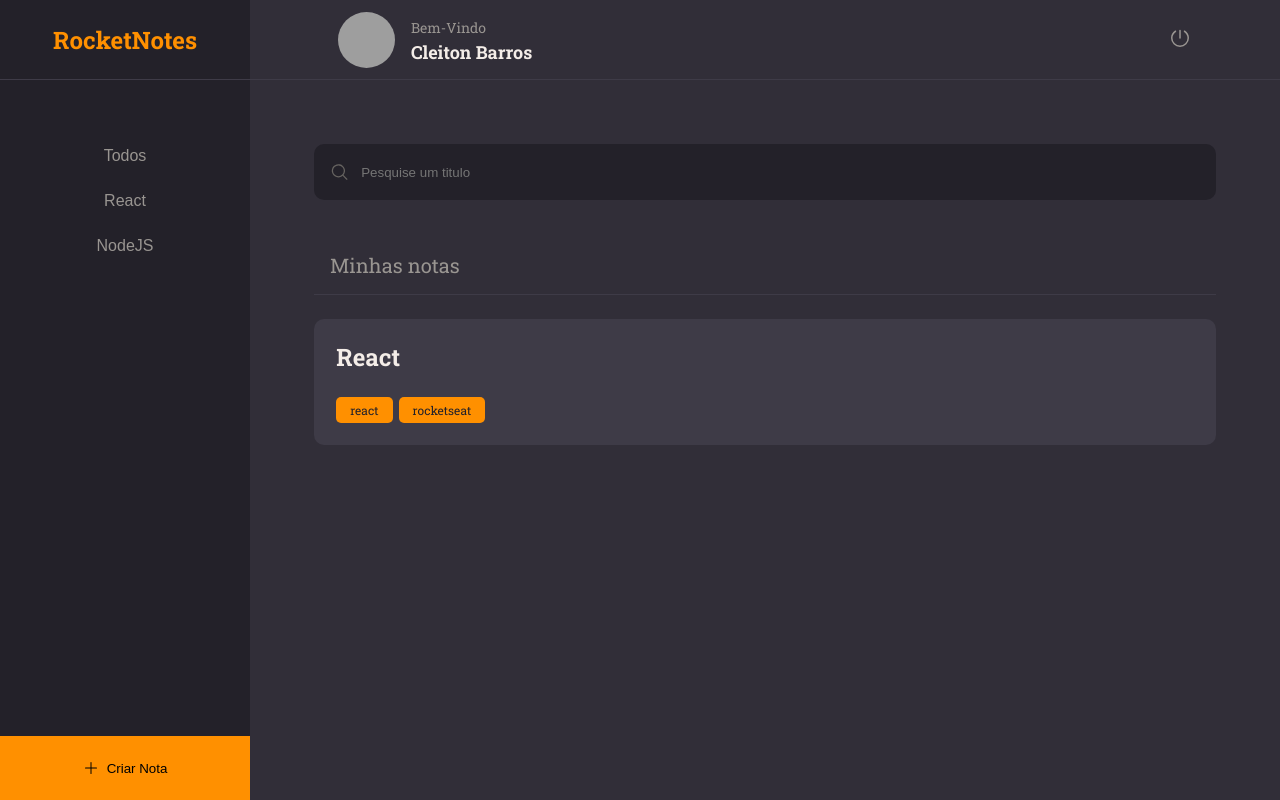
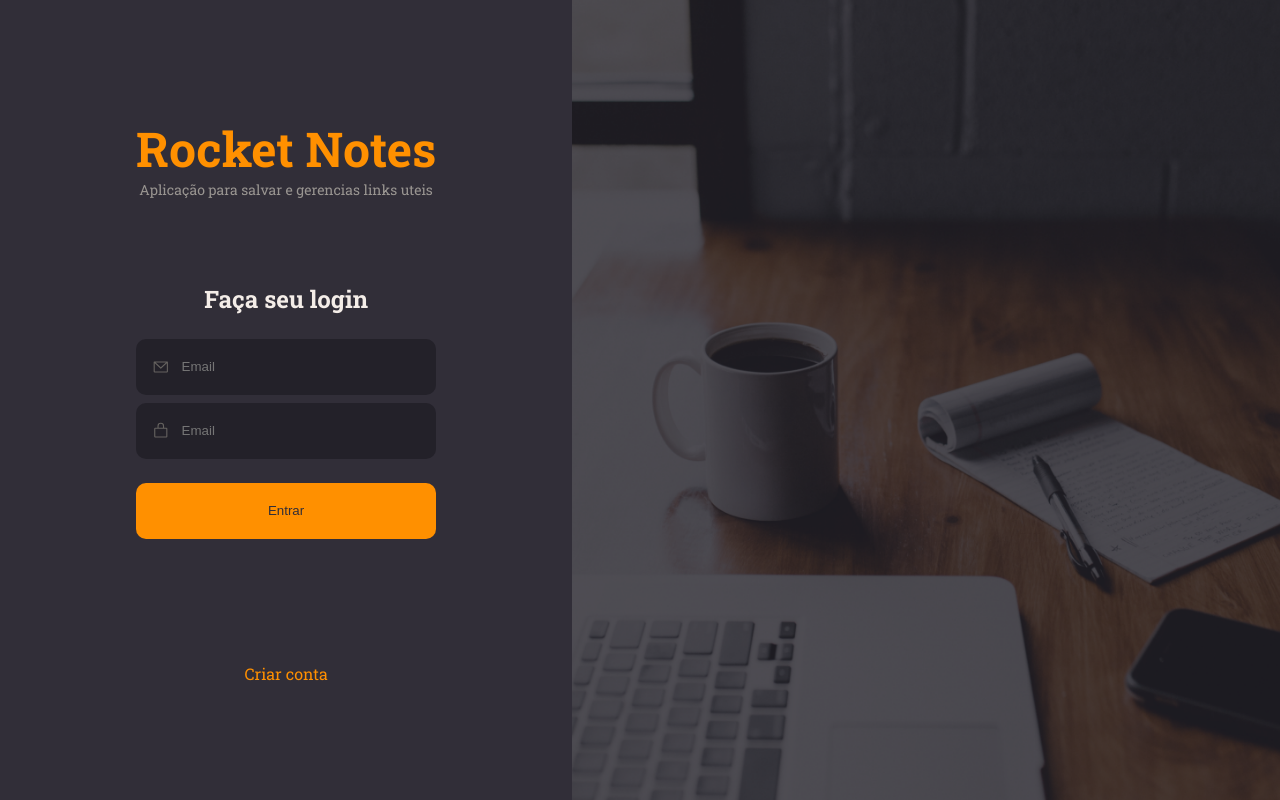
Before and after one commit to cleitonBarros/Rocketnotes, a React (Vite) app: page / in a window 1280 px wide. Built offline with nearby package versions, Linux system fonts and the light colour scheme; grey boxes are pictures that could not be loaded.

Commit message:
feat: SingIn page

```diff
--- a/src/App.tsx
+++ b/src/App.tsx
@@ -1,9 +1,10 @@
 import { Home } from "./pages/Home";
+import { SignIn } from "./pages/Signin";
 
 function App() {
   return (
     <>
-      <Home />
+      <SignIn />
     </>
   );
 }
--- /dev/null
+++ b/src/pages/Signin/index.tsx
@@ -0,0 +1,25 @@
+import { Button } from "../../components/Button";
+import { Input } from "../../components/Input";
+
+import * as S from "./styled";
+import { Background } from "./styled";
+
+import { EnvelopeSimple, LockSimple } from "@phosphor-icons/react";
+
+export function SignIn() {
+  return (
+    <S.Container>
+      <S.Form>
+        <h1>Rocket Notes</h1>
+        <p>Aplicação para salvar e gerencias links uteis</p>
+
+        <h2>Faça seu login</h2>
+        <Input placeholder="Email" type="text" icon={<EnvelopeSimple />} />
+        <Input placeholder="Email" type="text" icon={<LockSimple />} />
+        <Button type="submit" title="Entrar" />
+        <a href="#">Criar conta</a>
+      </S.Form>
+      <Background />
+    </S.Container>
+  );
+}
--- /dev/null
+++ b/src/pages/Signin/styled.ts
@@ -0,0 +1,43 @@
+import styled from "styled-components";
+
+import backgroundImg from "../../assets/Back.png";
+
+export const Container = styled.div`
+  height: 100vh;
+  display: flex;
+  align-items: stretch;
+`;
+export const Form = styled.form`
+  padding: 0 8.5rem;
+  display: flex;
+  flex-direction: column;
+  justify-content: center;
+  align-items: center;
+
+  text-align: center;
+
+  > h1 {
+    font-size: 3rem;
+    color: ${({ theme }) => theme.COLORS.ORANGE};
+  }
+
+  > h2 {
+    font-size: 1.5rem;
+    margin: 5.25rem 0 1.5rem;
+  }
+
+  > p {
+    font-size: 0.875rem;
+    color: ${({ theme }) => theme.COLORS.GRAY_100};
+  }
+  > a {
+    margin-top: 7.75rem;
+    color: ${({ theme }) => theme.COLORS.ORANGE};
+  }
+`;
+
+export const Background = styled.div`
+  flex: 1;
+  background: url(${backgroundImg}) no-repeat center center;
+  background-size: cover;
+`;
```
Also changed, not shown: src/assets/Back.png (added), src/assets/Background.png (added).
